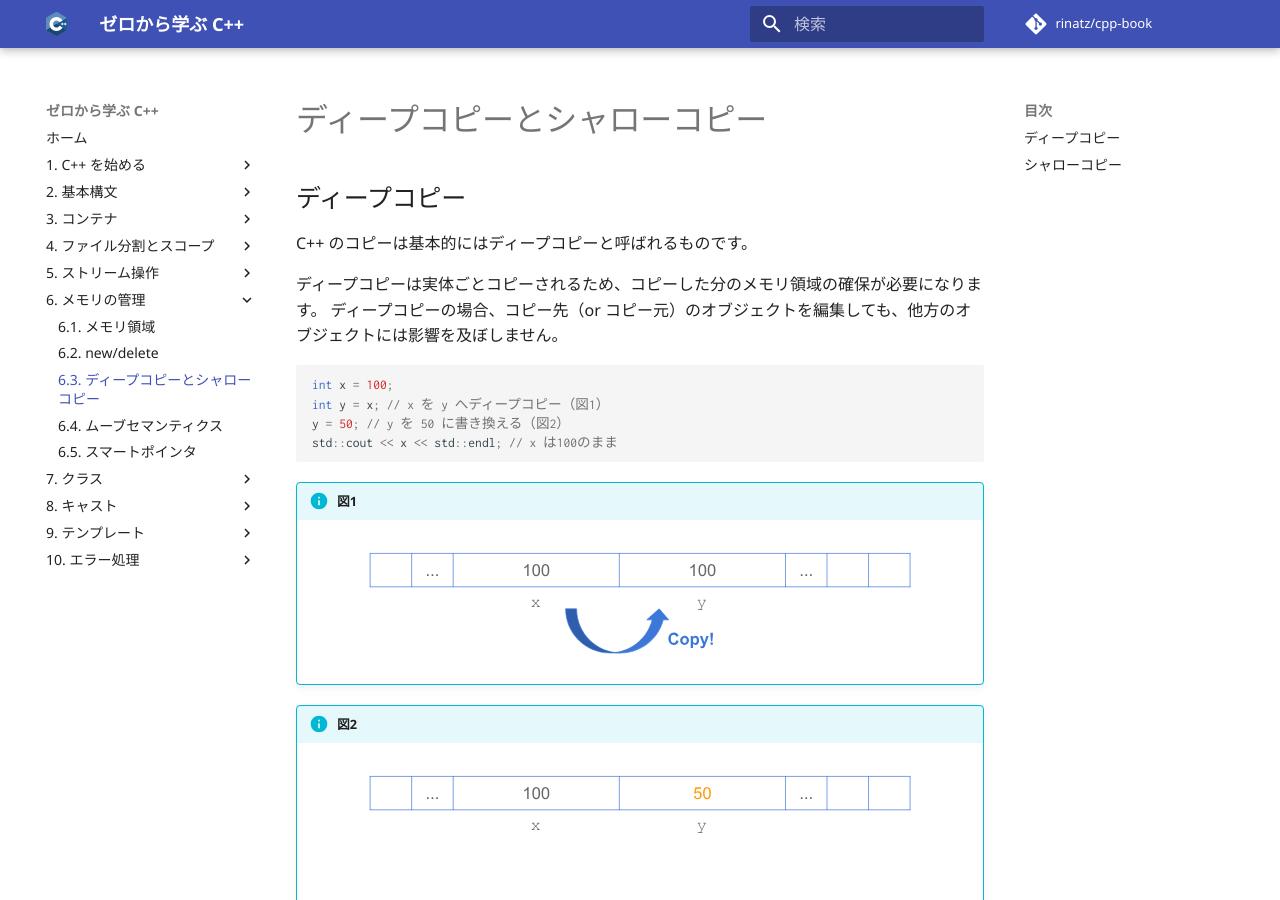
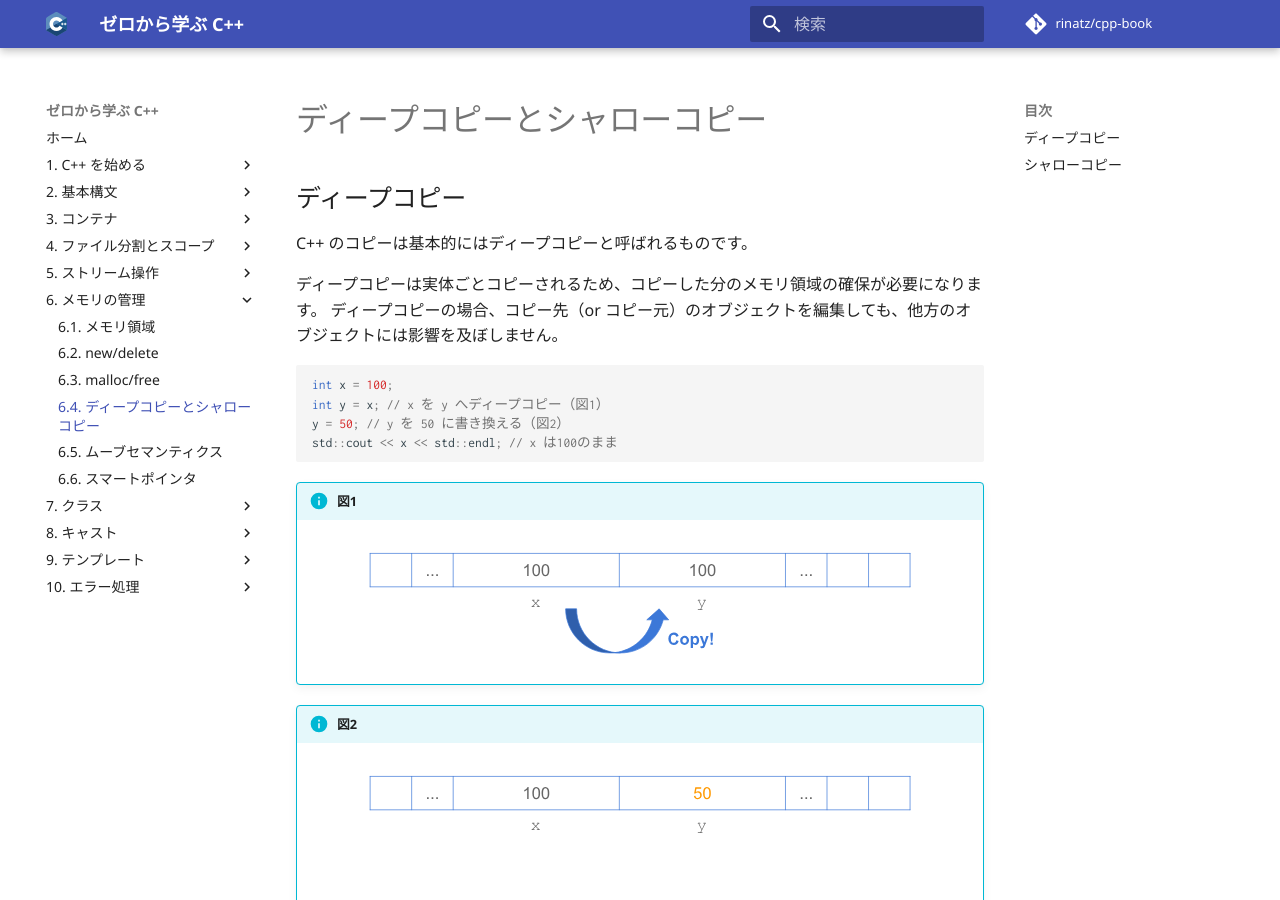
Before and after one commit to rinatz/cpp-book, an MkDocs documentation site: the page built from docs/ch06-04-deep-and-shallow-copy.md, in a window 1280 px wide and 900 px high. Built offline with MkDocs 1.6.1 and Material for MkDocs 9.7.7, drawn with Linux system fonts in a browser that asks for light colours; comment, search, counter and statistics services are not loaded.

Commit message:
Add malloc/free page

```diff
--- a/mkdocs.yml
+++ b/mkdocs.yml
@@ -83,9 +83,10 @@
   - 6. メモリの管理:
       - 6.1. メモリ領域: ch06-01-memory-areas.md
       - 6.2. new/delete: ch06-02-new-and-delete.md
-      - 6.3. ディープコピーとシャローコピー: ch06-03-deep-and-shallow-copy.md
-      - 6.4. ムーブセマンティクス: ch06-04-move-semantics.md
-      - 6.5. スマートポインタ: ch06-05-smart-pointers.md
+      - 6.3. malloc/free: ch06-03-malloc-and-free.md
+      - 6.4. ディープコピーとシャローコピー: ch06-04-deep-and-shallow-copy.md
+      - 6.5. ムーブセマンティクス: ch06-05-move-semantics.md
+      - 6.6. スマートポインタ: ch06-06-smart-pointers.md
   - 7. クラス:
       - 7.1. メンバ変数: ch07-01-member-varialbes.md
       - 7.2. メンバ関数: ch07-02-member-functions.md
```
Also changed, not shown: docs/ch06-03-malloc-and-free.md (added, +1 -0 lines), docs/ch06-04-deep-and-shallow-copy.md (renamed from docs/ch06-03-deep-and-shallow-copy.md), docs/ch06-05-move-semantics.md (renamed from docs/ch06-04-move-semantics.md), docs/ch06-06-smart-pointers.md (renamed from docs/ch06-05-smart-pointers.md).
